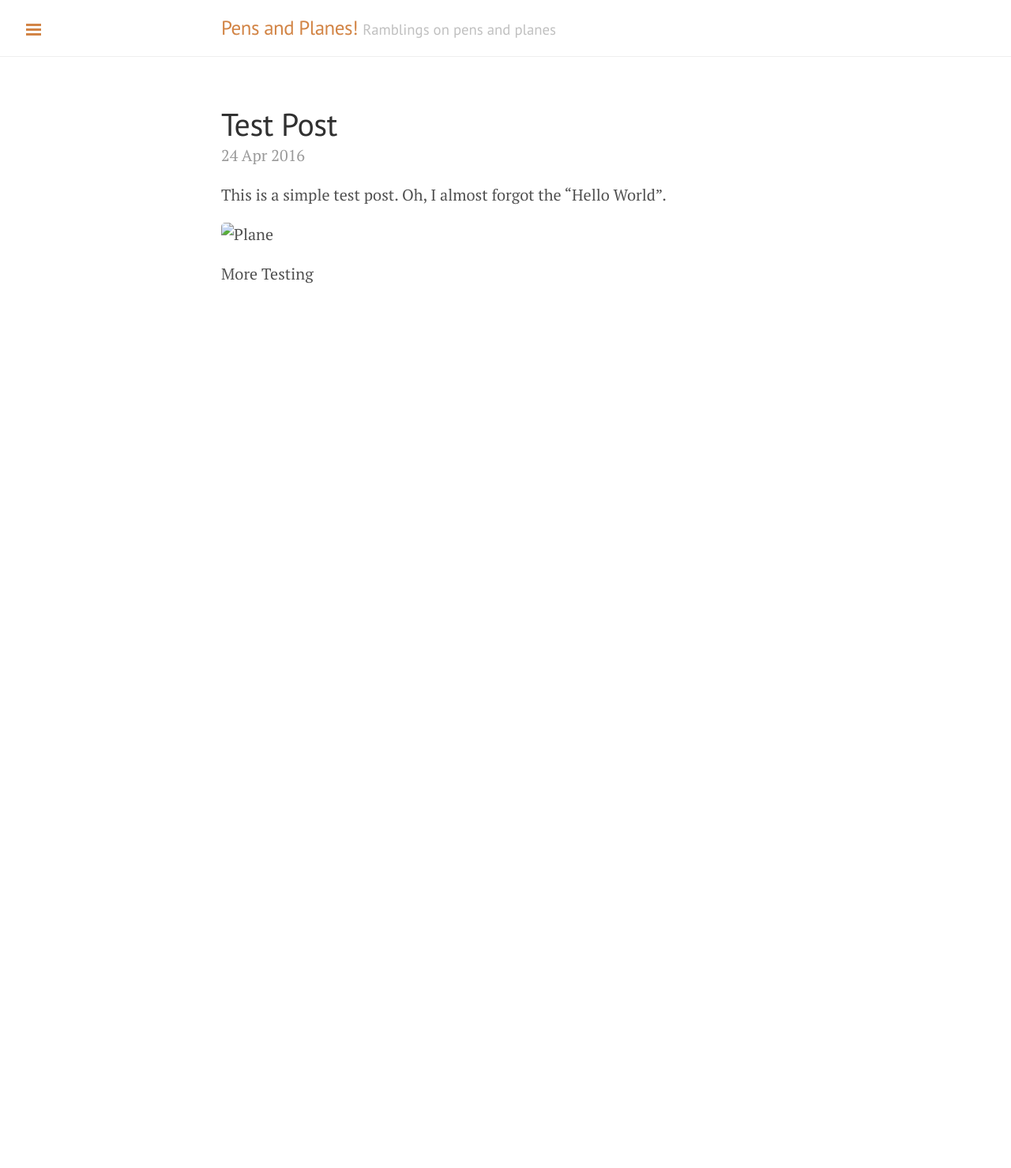
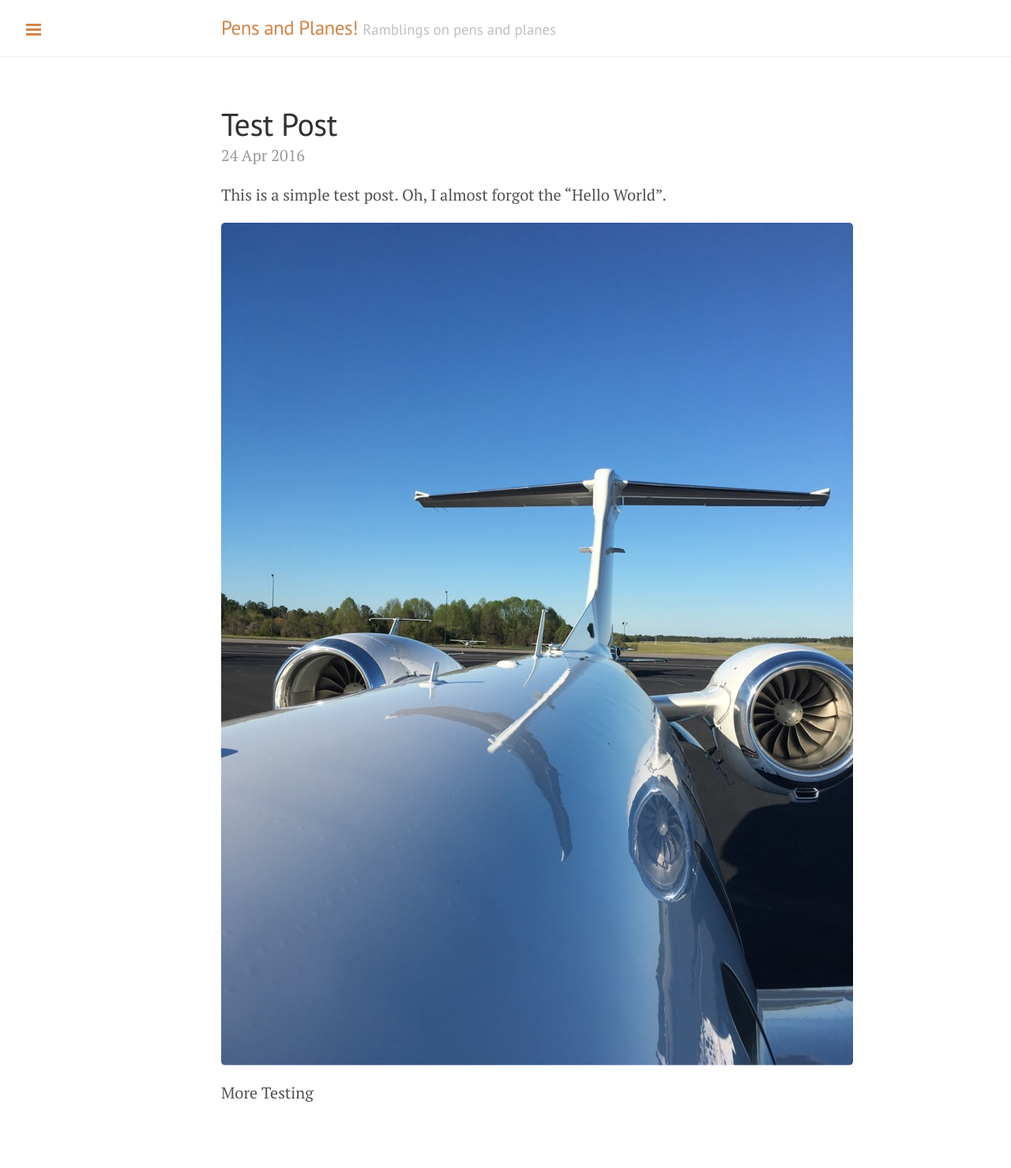
Before and after one commit to jmreekes/jmreekes.github.io-pensandplanes, a Jekyll site: the page built from _posts/2016-04-24-Test.md, in a window 1280 px wide. Shown: the whole page at 79% size. Built offline with Jekyll 4.4.1, drawn with Linux system fonts in a browser that asks for light colours; before the commit the page ends 900 px from its top, so only the background shows below that.

Commit message:
photo URL change

```diff
--- a/_posts/2016-04-24-Test.md
+++ b/_posts/2016-04-24-Test.md
@@ -10,6 +10,6 @@ excerpt: A simple test post
 This is a simple test post.
 Oh, I almost forgot the "Hello World".
 
-![Plane]({{www.pensandplanes.org}}/assests/images/airplane.jpeg)
+![Plane]({{www.pensandplanes.org}}/assets/images/airplane.jpeg)
 
 More Testing
```
